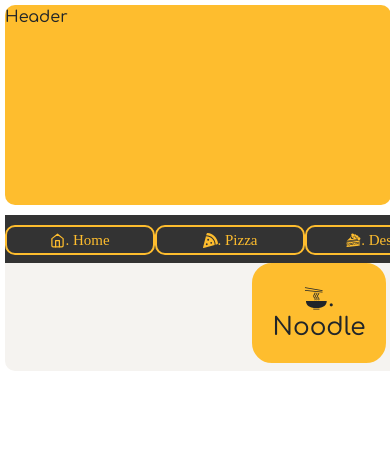
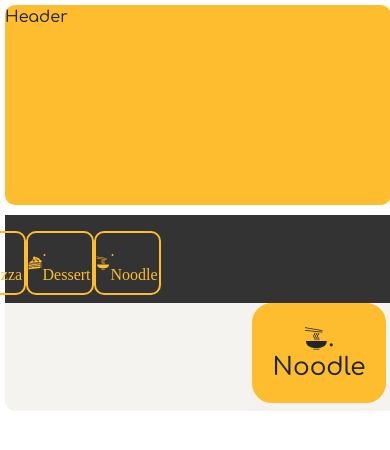
Before and after one commit to alanmiste/full-stack-cookbook, a React (Create React App) app in the folder client/: page /noodle in a window 390 px wide. Shown: the top 450 px of the page. Built offline with nearby package versions, Linux system fonts and the light colour scheme; no server answers.

Commit message:
add recipes to home

```diff
--- a/client/src/components/NavLink/NavLink.css
+++ b/client/src/components/NavLink/NavLink.css
@@ -2,13 +2,13 @@
 
 .navLinkText{
     width: 10em;
-    height: 2em;
+    height: 4em;
     background-color: transparent;
     border: 2px var(--color-yellow) solid;
     border-radius: 10px;
-    font-size: 15px;
+    font-size: 1em;
     font-family:'Times New Roman', Times, serif;
-    margin-top: 10px;
+    margin-top: 1em;
     text-decoration: none;
     color: var(--color-yellow);
     display: flex;
@@ -26,15 +26,18 @@
 .navRoot{
     display: flex;
     justify-content: center;
-    flex-wrap: wrap;
+    flex-direction: column;
 }
 
 @media only screen and (max-width: 600px ) {
     .navRoot{
         display:flex;
         flex-direction: row;
+        justify-content: center;
+        align-items: center;
         flex-wrap: nowrap;
-
+        width: 4em;
     }
 
+
 }
--- a/client/src/components/Pages/home.js
+++ b/client/src/components/Pages/home.js
@@ -1,10 +1,55 @@
 import React from "react";
 import { FiHome } from 'react-icons/fi';
+import { useContext, useState, useEffect } from 'react'
+import { RecipeContext } from '../Context/context'
+import { Link } from "react-router-dom";
+import Card from 'react-bootstrap/Card'
+import Button from '../Button/button'
+import '../Recipes/recipes.css'
+import { FaPizzaSlice } from 'react-icons/fa';
+import { GiCakeSlice } from 'react-icons/gi';
+import { GiNoodles } from 'react-icons/gi';
+
 
 export default function Home(){
+
+    const { recipes } = useContext(RecipeContext) //fetch data from context.js
+
+    /* const [recipe, setRecipe] = useState([]) //this state to save recipes in it locally
+
+    useEffect(() => {
+        setRecipe([...recipes.filter(item => item.category === categoryType)])
+        //set the recipes in recipe after filtering it consider of category
+    }, [])
+ */
     return(
         <div>
             <h2><FiHome/>. Home</h2>
+            <div className="recipeTitle">{recipes?.map((item, id) => <div >
+            <Card
+                bg={'dark'}
+                key={id}
+                text={'light'}
+                style={{ width: '18rem' }}
+                className="mb-2"
+            >
+                <Card.Header className="cardHeader">{item.category==='pizza' ? <FaPizzaSlice/> : item.category==='dessert' ? <GiCakeSlice/> : <GiNoodles/> }</Card.Header>
+                <Card.Body>
+                    <Card.Title className="cardTitle"> {item.title} </Card.Title>
+                    <Card.Text>
+                        <div>{item.description}</div>
+                        <div>Cook Time: {item.cooktime}</div>
+                    </Card.Text>
+                    <Link key={item._id} to={`/oneRecipe/${item._id}`}>
+                        <Button className={'btn'} name={'Read more'} />
+                    </Link>
+                </Card.Body>
+            </Card>
+        </div>
+
+        )}
+
+        </div>
         </div>
     )
 }
--- a/client/src/components/Recipes/recipes.css
+++ b/client/src/components/Recipes/recipes.css
@@ -32,7 +32,7 @@
     -ms-flex-item-align: auto;
     align-self: auto;
     margin: 1vh;
-    border-radius: 20px;
+    border-radius: 50px !important;
 
     /* next CSS for animation effects  */
     -webkit-animation-name: zoomIn;
--- a/client/src/components/Recipes/recipes.js
+++ b/client/src/components/Recipes/recipes.js
@@ -22,7 +22,6 @@ export default function Recipes({ categoryType }) {
     }, [])
 
 
-    console.log('recipes component conext is', recipes)
     return (
         <div className="recipeTitle">{recipe?.map((item, id) => <div >
             <Card
--- a/client/src/hoc/mainLayout.css
+++ b/client/src/hoc/mainLayout.css
@@ -49,6 +49,7 @@
         display:flex;
         flex-direction: row;
         flex-wrap: nowrap;
+        width: 100%;
         height:auto;
         padding-bottom: 0.5em;
     }
```
